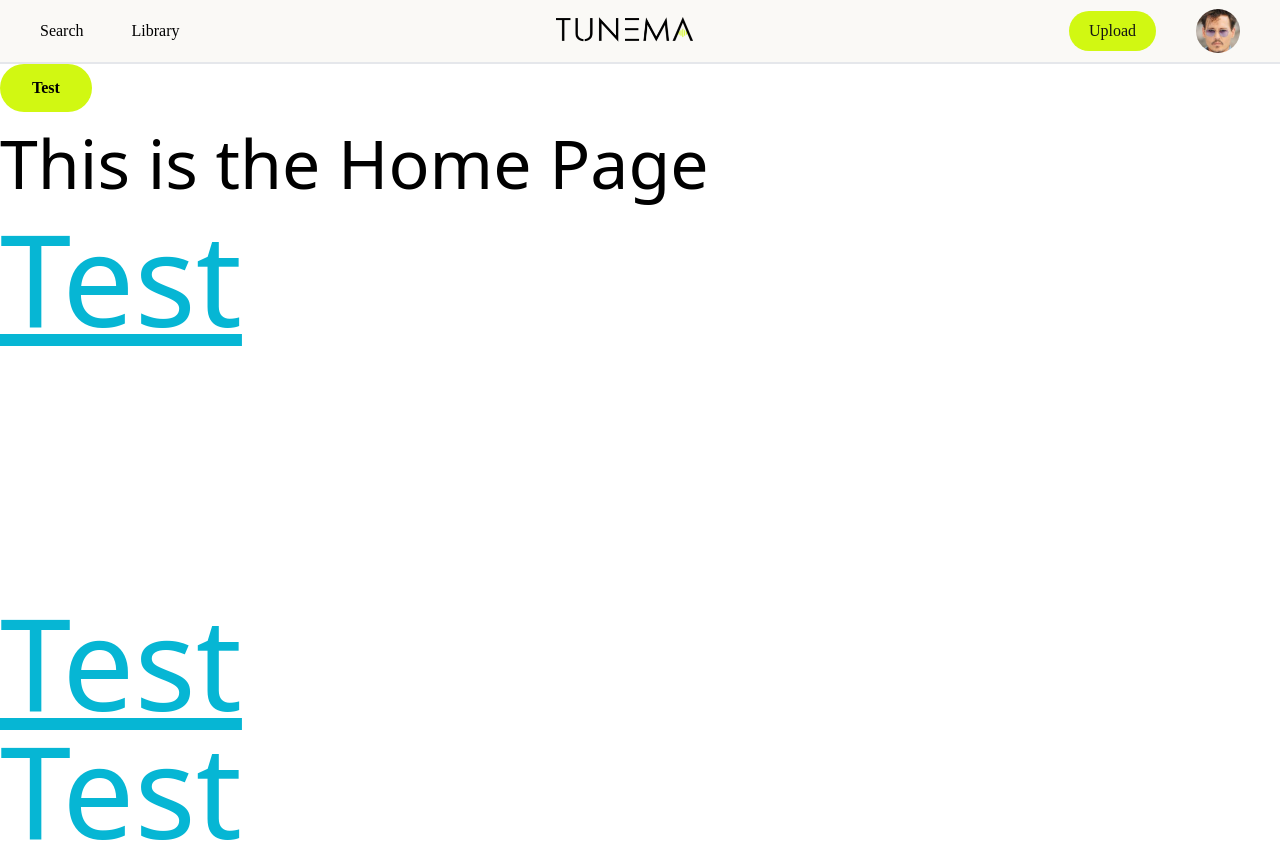
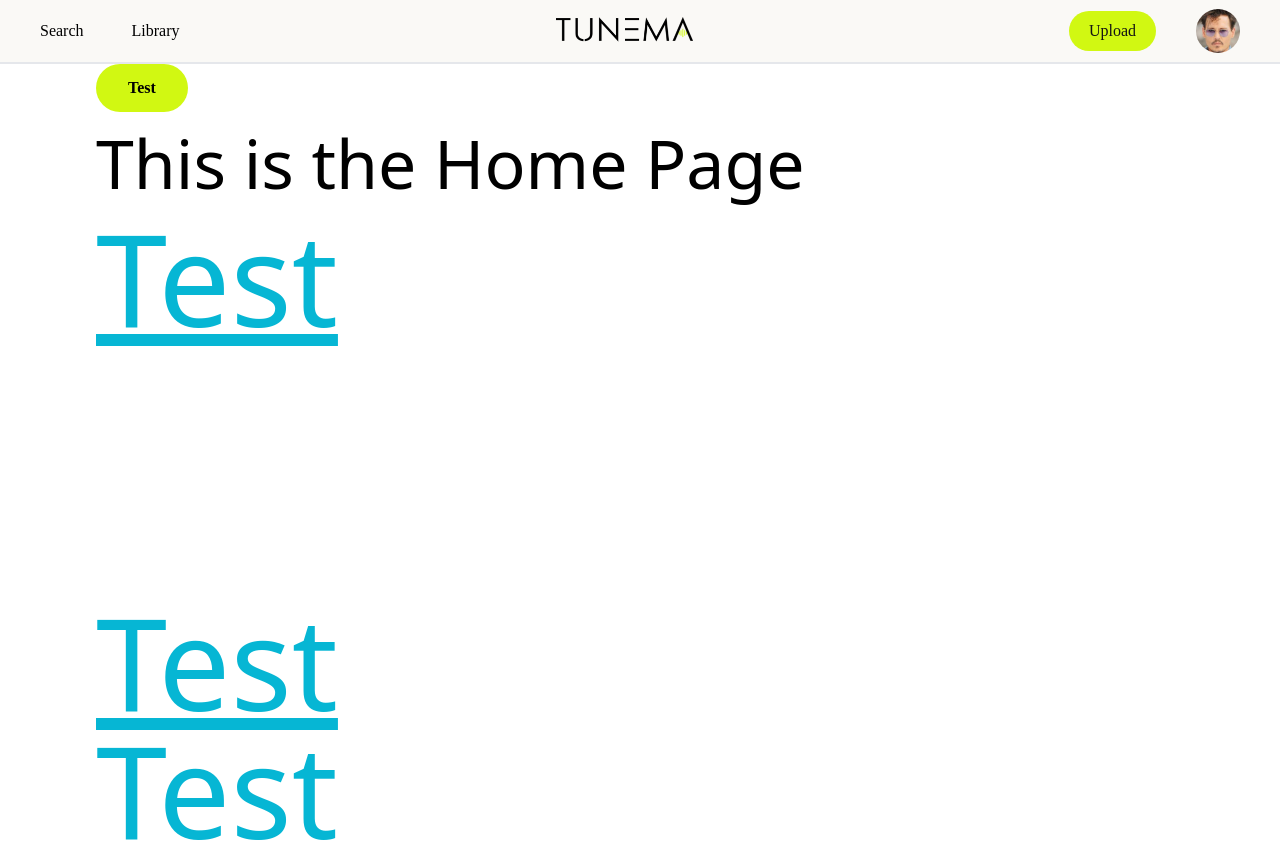
Before and after one commit to tunema-org/tunema-frontend, a React (Vite) app: page / in a window 1280 px wide. Shown: the top 842 px of the page. Built offline with nearby package versions, Linux system fonts and the light colour scheme; a web font is replaced by a local one.

Commit message:
added padding in container

```diff
--- a/src/components/container.tsx
+++ b/src/components/container.tsx
@@ -3,6 +3,6 @@ type ContainerProps = {
 }
 
 export const Container = ({ children }: ContainerProps) => (
-  <div className="container mx-auto">{children}</div>
+  <div className="container mx-auto md:px-12 lg:px-24">{children}</div>
 )
 export default Container
```
